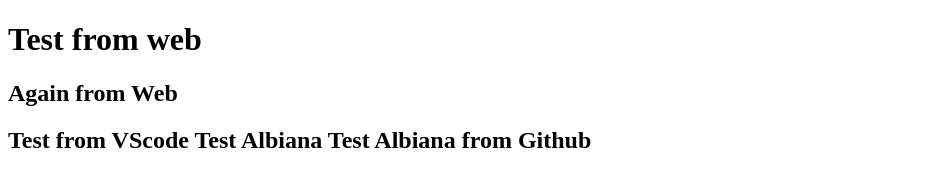
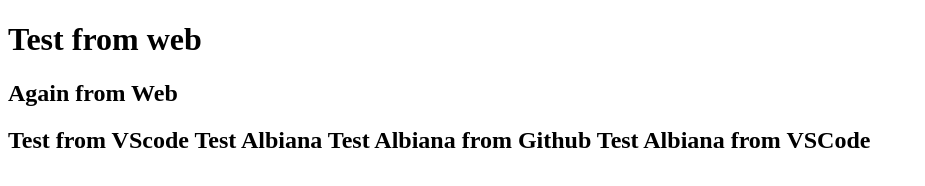
Before and after one commit to DritonEmerllahu/test_fund, a plain HTML site: page index.html in a window 1280 px wide. Shown: the whole page, without its empty margins (0-925 px from the left). Drawn offline with Linux system fonts and the light colour scheme.

Commit message:
Commit i fundit

```diff
--- a/index.html
+++ b/index.html
@@ -15,6 +15,7 @@
         Test Albiana
 
         Test Albiana from Github
+        Test Albiana from VSCode
 
 
     </h2>
```
